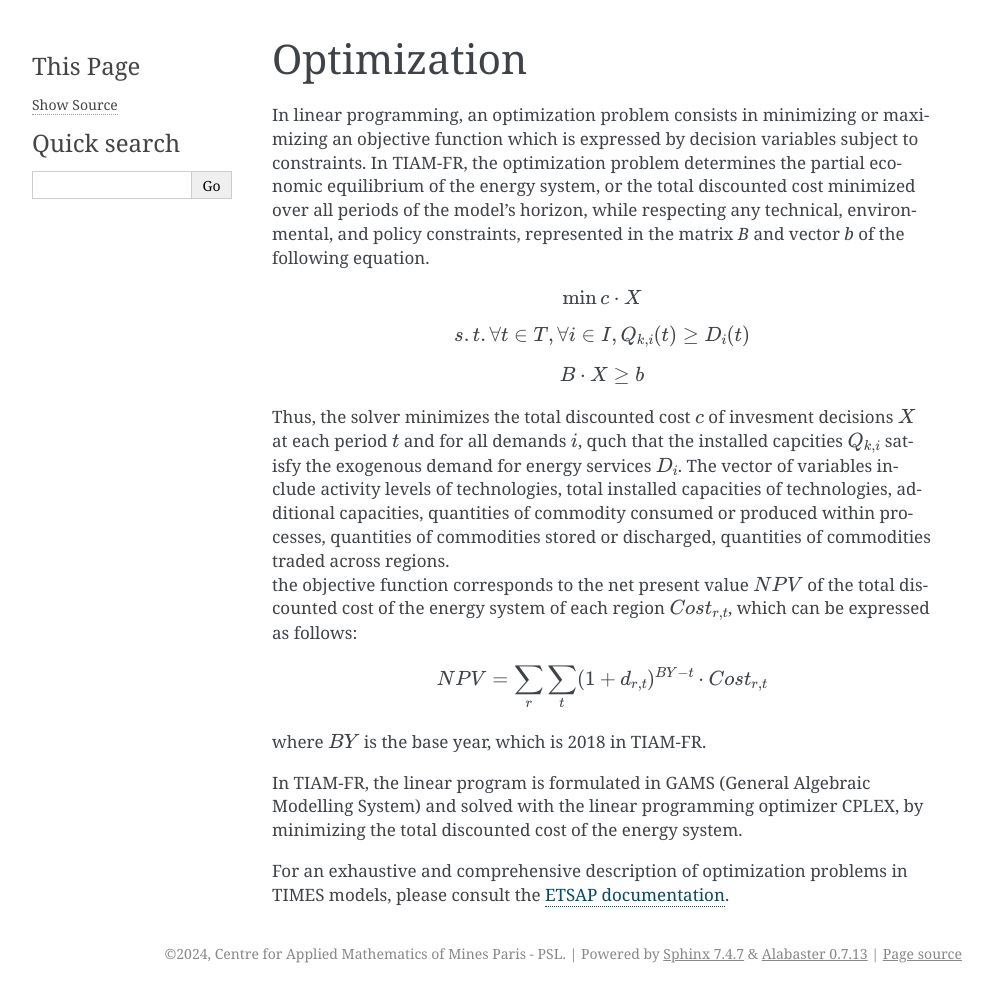
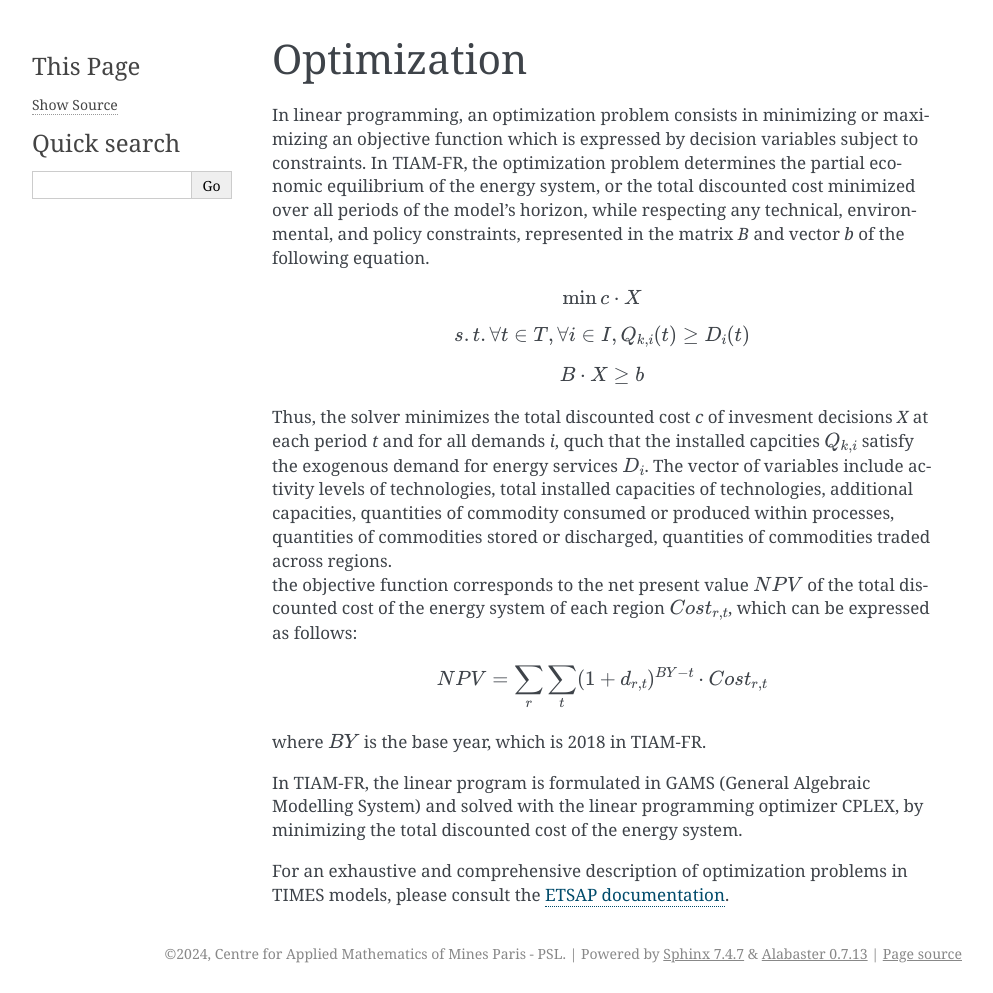
Before and after one commit to LucasDesport/tiam-fr, a Sphinx documentation site: the page built from docs/optimization/index.md, in a window 1280 px wide. Shown: the whole page, without its empty margins (148-1141 px from the left). Built offline with Sphinx 7.4.7, drawn with Linux system fonts in a browser that asks for light colours; formulas are drawn with MathJax 3.

```diff
--- a/docs/optimization/index.md
+++ b/docs/optimization/index.md
@@ -14,7 +14,7 @@ $$
 B \cdot X \geq b
 $$
 
-Thus, the solver minimizes the total discounted cost $c$ of invesment decisions $X$ at each period $t$ and for all demands $i$, quch that the installed capcities $Q_{k,i}$ satisfy the exogenous demand for energy services $D_i$. The vector of variables include activity levels of technologies, total installed capacities of technologies, additional capacities, quantities of commodity consumed or produced within processes, quantities of commodities stored or discharged, quantities of commodities traded across regions.
+Thus, the solver minimizes the total discounted cost *c* of invesment decisions *X* at each period *t* and for all demands *i*, quch that the installed capcities $Q_{k,i}$ satisfy the exogenous demand for energy services $D_i$. The vector of variables include activity levels of technologies, total installed capacities of technologies, additional capacities, quantities of commodity consumed or produced within processes, quantities of commodities stored or discharged, quantities of commodities traded across regions.
 the objective function corresponds to the net present value $NPV$ of the total discounted cost of the energy system of each region $Cost_{r,t}$, which can be expressed as follows:
 
 $$
```
